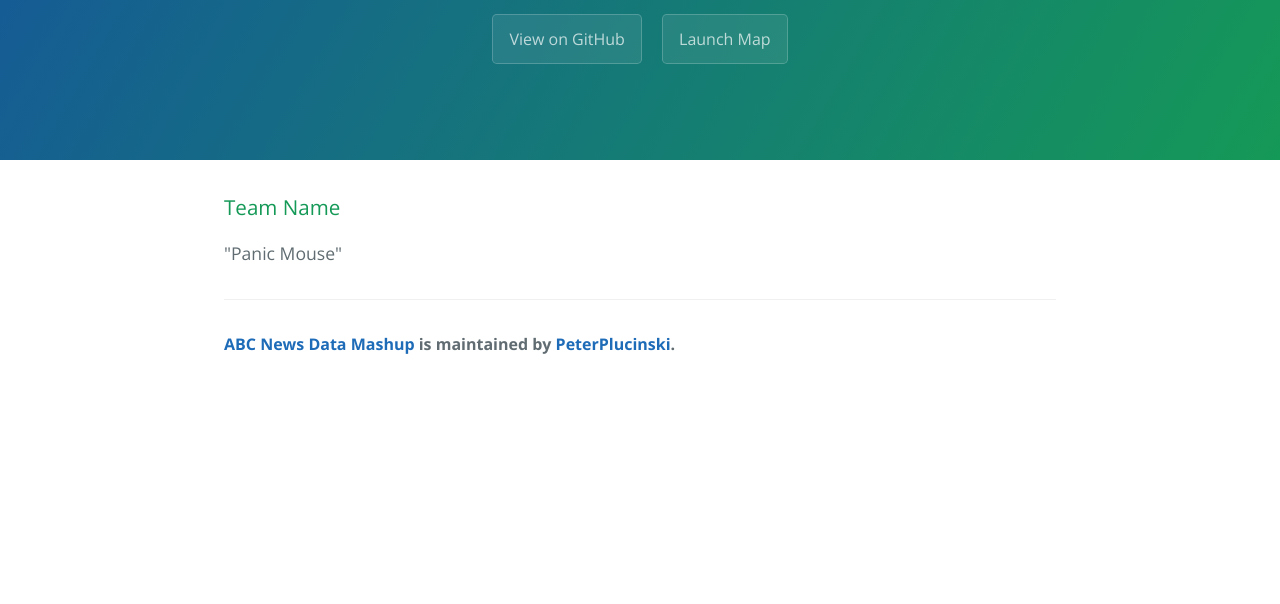
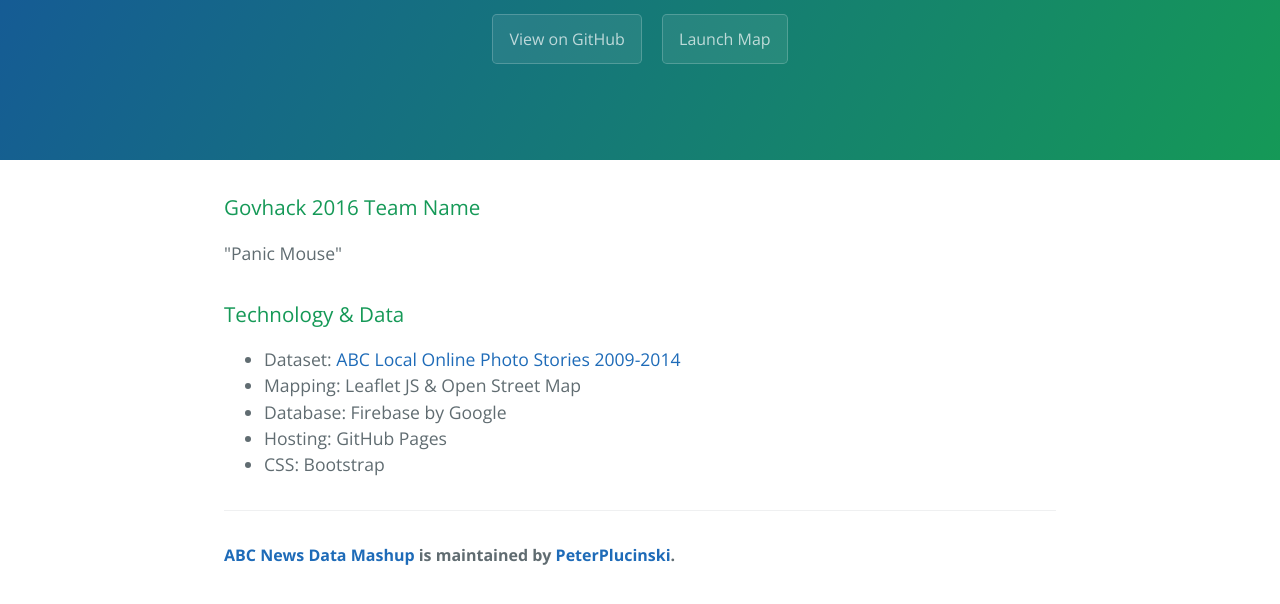
Before and after one commit to lightbringer1991/news-data-map, a plain HTML site: page index.html in a window 1280 px wide. Shown: the part 176-780 px from the top of the page. Drawn offline with nearby package versions, Linux system fonts and the light colour scheme.

Commit message:
Added some info about technolog to the index page

```diff
--- a/index.html
+++ b/index.html
@@ -19,8 +19,27 @@
 
         <section class="main-content">
 
-            <h3>Team Name</h3>
+            <h3>Govhack 2016 Team Name</h3>
             <p>"Panic Mouse"</p>
+
+            <h3>Technology &amp; Data</h3>
+            <ul>
+                <li>
+                    Dataset: <a href="https://data.gov.au/dataset/abc-local-online-photo-stories-2009-2014">ABC Local Online Photo Stories 2009-2014</a>
+                </li>
+                <li>
+                    Mapping: Leaflet JS &amp; Open Street Map
+                </li>
+                <li>
+                    Database: Firebase by Google
+                </li>
+                <li>
+                    Hosting: GitHub Pages
+                </li>
+                <li>
+                    CSS: Bootstrap
+                </li>
+            </ul>
 
             <footer class="site-footer">
                 <span class="site-footer-owner"><a href="https://github.com/PeterPlucinski/news-data-map">ABC News Data Mashup</a> is maintained by <a href="https://github.com/PeterPlucinski">PeterPlucinski</a>.</span>
```
